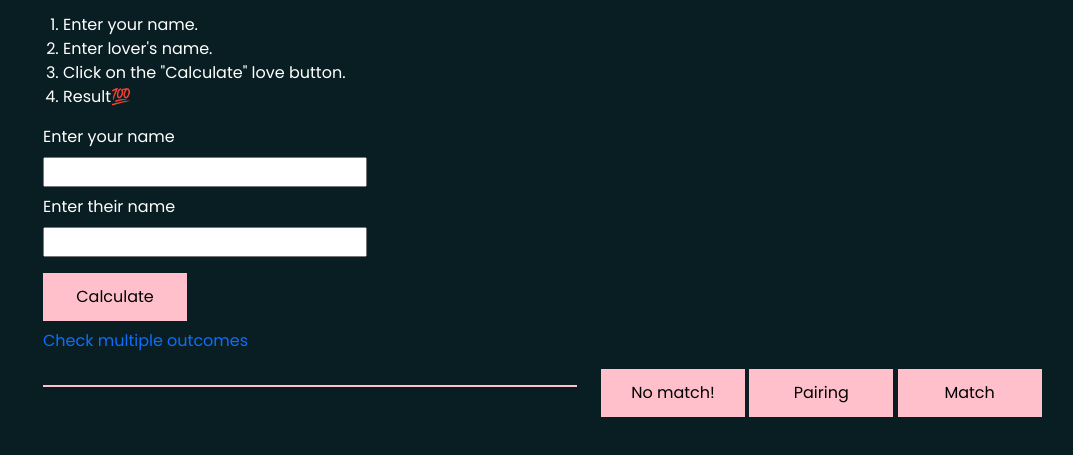
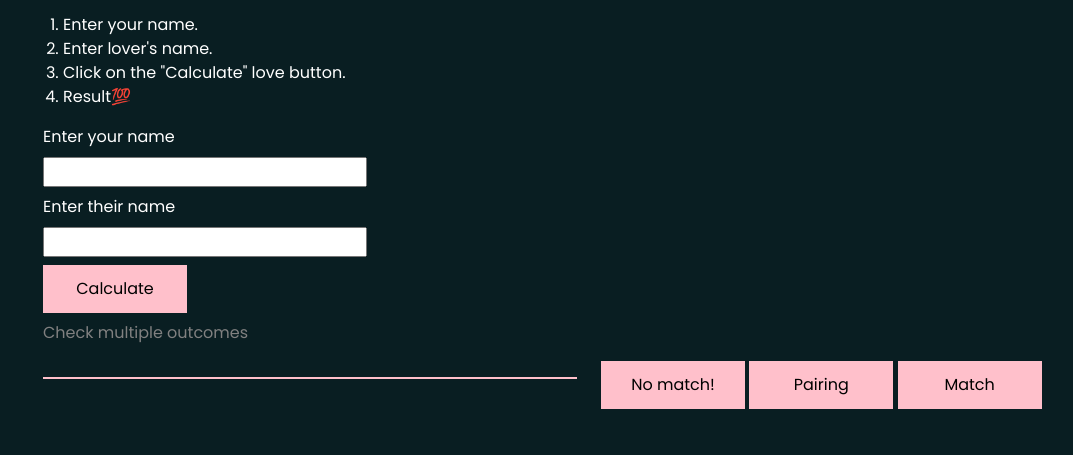
Before and after one commit to gideon767/loveCalculator, a plain HTML site: page index.html in a window 1280 px wide. Shown: the part 179-634 px from the top of the page, without its empty margins (51-1124 px from the left). Drawn offline with nearby package versions, Linux system fonts and the light colour scheme.

Commit message:
Update main.css

```diff
--- a/CSS/main.css
+++ b/CSS/main.css
@@ -22,7 +22,12 @@ button {
   background-color: pink;
   color: #000;
 }
-
+.remarks {
+  margin-bottom: 1rem;
+}
+.remarks > button {
+  margin-bottom: 1rem;
+}
 .perfect {
   background-color: green;
   color: #fff;
@@ -35,6 +40,12 @@ button {
   background-color: red;
   color: #fff;
 }
+.love {
+  display: block;
+}
+.link a {
+  color: grey;
+}
 
 
 @media screen and (max-width:550px){
```
